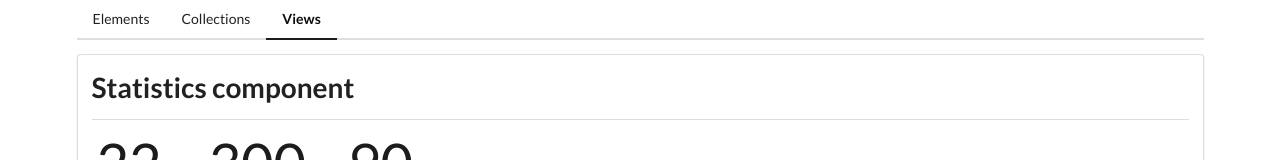
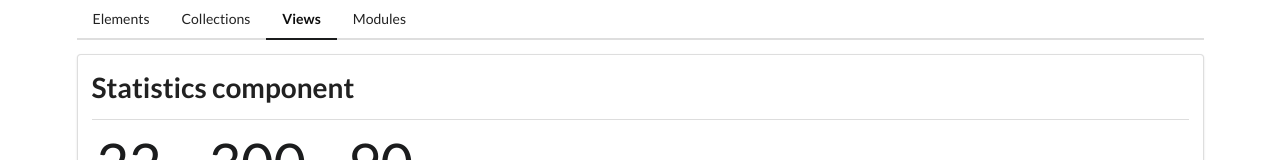
Before and after one commit to 3gzon/bootcamp-ng, an Angular app: page /views in a window 1280 px wide. Shown: the top 160 px of the page. Built offline with nearby package versions, Linux system fonts and the light colour scheme.

Commit message:
feat: added modal, open and close it with events

```diff
--- a/src/app/app-routing.module.ts
+++ b/src/app/app-routing.module.ts
@@ -24,6 +24,13 @@ const routes: Routes = [
       ),
   },
   {
+    path: 'mods',
+    loadChildren: () =>
+      import('./mods/mods.module').then(
+        (m) => m.ModsModule
+      ),
+  },
+  {
     path: '',
     component: HomeComponent,
   },
--- a/src/app/app.component.html
+++ b/src/app/app.component.html
@@ -3,6 +3,7 @@
     <a class="item" routerLinkActive="active" routerLink="/elements">Elements</a>
     <a class="item" routerLinkActive="active" routerLink="/collections">Collections</a>
     <a class="item" routerLinkActive="active" routerLink="/views">Views</a>
+    <a class="item" routerLinkActive="active" routerLink="/mods">Modules</a>
 
   </div>
   <div class="ui segment">
--- a/src/app/mods/mods-routing.module.ts
+++ b/src/app/mods/mods-routing.module.ts
@@ -1,7 +1,11 @@
 import { NgModule } from '@angular/core';
 import { RouterModule, Routes } from '@angular/router';
+import {ModsHomeComponent} from "./mods-home/mods-home.component";
 
-const routes: Routes = [];
+const routes: Routes = [
+  {path:'',
+  component:ModsHomeComponent}
+];
 
 @NgModule({
   imports: [RouterModule.forChild(routes)],
```
Also changed, not shown: src/app/mods/mods.module.ts (+9 -2 lines).
